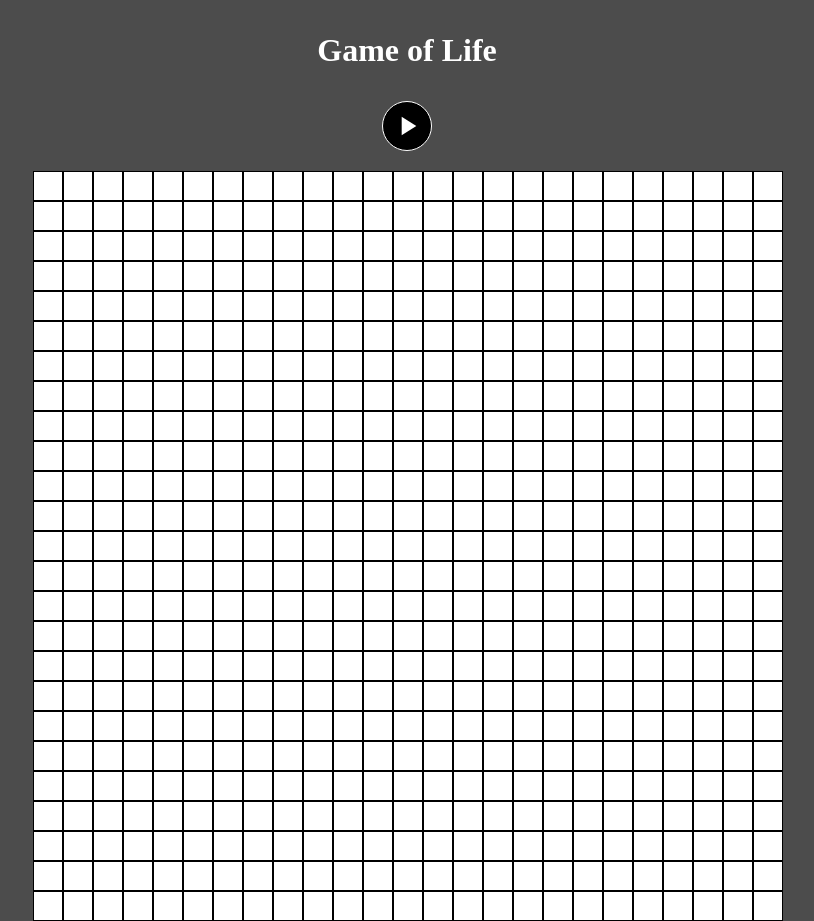
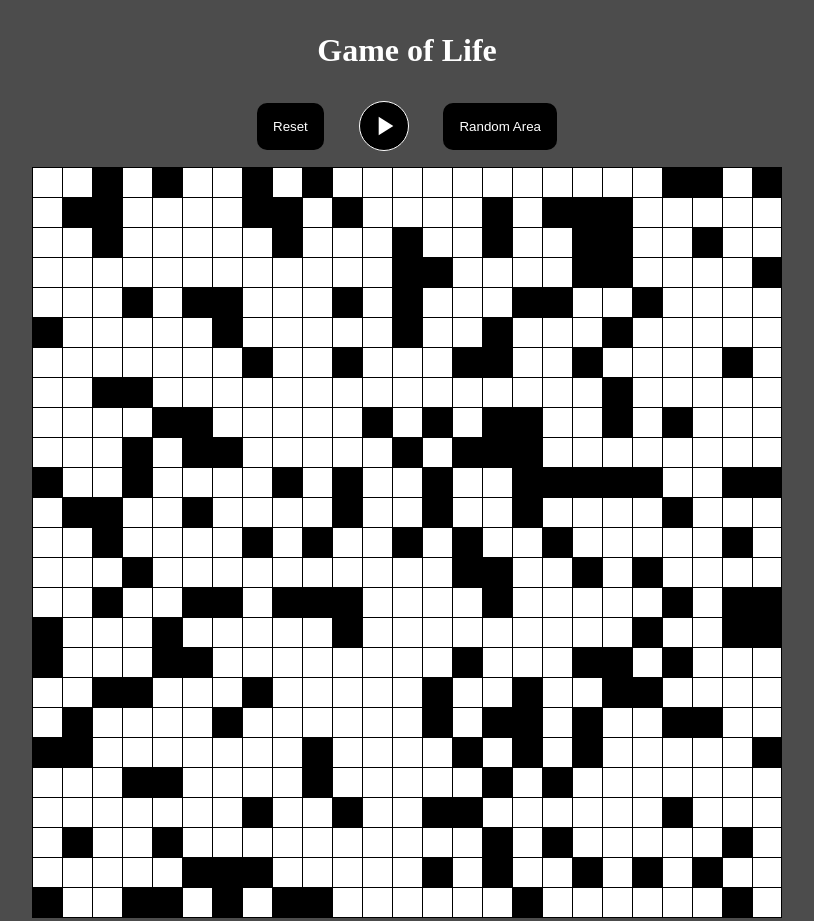
Before and after one commit to emre-cil/game-of-life, a React (Create React App) app: page / in a window 1280 px wide. Shown: the whole page, without its empty margins (233-1047 px from the left). Built offline with nearby package versions, Linux system fonts and the light colour scheme.

Commit message:
game logic created but wrong neighbors

```diff
--- a/src/App.js
+++ b/src/App.js
@@ -1,33 +1,129 @@
-import React, { useState } from 'react';
+import React, { useState, useEffect } from 'react';
 import styled from 'styled-components';
 import { MdPause, MdPlayArrow } from 'react-icons/md';
-
+import { Tile } from './components/Tile/Tile';
 const App = () => {
   const [isPlaying, setIsPlaying] = useState(false);
+  const [tiles, setTiles] = useState(Array(25).fill(Array(25).fill(false)));
+
+  //randomize the map when the page loads
+  useEffect(() => {
+    generateSeed();
+  }, []);
+
+  useEffect(() => {
+    if (isPlaying) {
+      const interval = setInterval(
+        () => {
+          setTiles(() => {
+            const newTiles = [...tiles];
+            tiles.forEach((row, rowIndex) => {
+              row.forEach((tile, tileIndex) => {
+                const neighbors = getNeighbors(rowIndex, tileIndex);
+                const alive = neighbors.filter((neighbor) => neighbor).length;
+                if (rowIndex === 0 && tileIndex === 3) {
+                  console.log(neighbors);
+                  console.log(tiles[0][2]);
+                  console.log(newTiles[0][2]);
+                }
+                if (tile && alive < 2) {
+                  newTiles[rowIndex][tileIndex] = false;
+                } else if (tile && alive > 3) {
+                  newTiles[rowIndex][tileIndex] = false;
+                } else if (tile && (alive === 2 || alive === 3)) {
+                  newTiles[rowIndex][tileIndex] = true;
+                } else if (!tile && alive === 3) {
+                  newTiles[rowIndex][tileIndex] = true;
+                }
+              });
+            });
+            return newTiles;
+          });
+        },
+        isPlaying ? 1000 : null
+      );
+      return () => clearInterval(interval);
+    }
+  }, [isPlaying]);
+
+  const getNeighbors = (rowIndex, tileIndex) => {
+    const neighbors = [];
+    for (let i = rowIndex - 1; i <= rowIndex + 1; i++) {
+      for (let j = tileIndex - 1; j <= tileIndex + 1; j++) {
+        if (
+          i >= 0 &&
+          i < tiles.length &&
+          j >= 0 &&
+          j < tiles[i].length &&
+          !(i === rowIndex && j === tileIndex)
+        ) {
+          neighbors.push(tiles[i][j]);
+        }
+      }
+    }
+    return neighbors;
+  };
+
+  //Any live cell with fewer than two live neighbours dies, as if by underpopulation.
+  //Any live cell with two or three live neighbours lives on to the next generation.
+  //Any live cell with more than three live neighbours dies, as if by overpopulation.
+  //Any dead cell with exactly three live neighbours becomes a live cell, as if by reproduction.
+
+  //a function to check if the tile is alive or dead
+  const setValue = (value, i, j) => {
+    setTiles(
+      tiles.map((row, rowIndex) =>
+        row.map((tile, tileIndex) => {
+          if (rowIndex === i && tileIndex === j) {
+            return value;
+          }
+          return tile;
+        })
+      )
+    );
+  };
+
+  //randomly generate a new tile array
+  const generateSeed = () => {
+    setTiles(
+      tiles.map((row) =>
+        row.map((tile) => {
+          return Math.random() > 0.75;
+        })
+      )
+    );
+  };
+
   return (
     <Wrapper>
       <Title>Game of Life</Title>
       <Controls>
+        <StyledButton
+          onClick={() => setTiles(Array(25).fill(Array(25).fill(false)))}
+        >
+          Reset
+        </StyledButton>
         {isPlaying ? (
           <MdPause onClick={() => setIsPlaying(false)} />
         ) : (
           <MdPlayArrow onClick={() => setIsPlaying(true)} />
         )}
+        <StyledButton onClick={generateSeed}>Random Area</StyledButton>
       </Controls>
       <GameField>
-        {Array(25)
-          .fill(0)
-          .map((_, i) => {
-            return (
-              <Row key={i}>
-                {Array(25)
-                  .fill(0)
-                  .map((_, j) => {
-                    return <Cell key={j} />;
-                  })}
-              </Row>
-            );
-          })}
+        {tiles.map((row, rowIndex) => (
+          <Row key={rowIndex}>
+            {row.map((tile, tileIndex) => (
+              <Tile
+                key={tileIndex}
+                value={tile}
+                setValue={setValue}
+                rowIndex={rowIndex}
+                tileIndex={tileIndex}
+              />
+            ))}
+          </Row>
+        ))}
       </GameField>
     </Wrapper>
   );
@@ -47,6 +143,8 @@ const Title = styled.h1`
 `;
 const GameField = styled.div`
   background-color: #fff;
+  border-right: 1px solid #000;
+  border-bottom: 1px solid #000;
 `;
 const Row = styled.div`
   display: grid;
@@ -59,23 +157,13 @@ const Row = styled.div`
     grid-template-columns: repeat(25, 11px);
   }
 `;
-const Cell = styled.div`
-  width: 18px;
-  height: 18px;
-  border: 1px solid #000;
-  @media screen and (min-width: 1000px) {
-    width: 28px;
-    height: 28px;
-  }
-  @media screen and (max-width: 588px) {
-    width: 10px;
-    height: 10px;
-  }
-  &:hover {
-    background-color: rgba(0, 100, 255, 0.35);
-  }
-`;
+
 const Controls = styled.div`
+  user-select: none;
+  width: 300px;
+  display: flex;
+  justify-content: space-between;
+  align-items: center;
   svg {
     font-size: 2rem;
     color: #fff;
@@ -84,8 +172,31 @@ const Controls = styled.div`
     border-radius: 50%;
     padding: 0.5rem;
     background-color: #000;
+    transition: all 0.2s ease-in;
+    &:hover {
+      background-color: white;
+      color: black;
+      border-color: black;
+    }
   }
   margin-bottom: 1rem;
 `;
+const StyledButton = styled.button`
+  transition: all 0.2s ease-in-out;
+  background-color: #000;
+  color: #fff;
+  border: none;
+  border-radius: 10px;
+  padding: 1rem;
+  cursor: pointer;
+  &:hover {
+    background-color: #fff;
+    color: #000;
+  }
+  &:active {
+    position: relative;
+    top: 1px;
+  }
+`;
 
 export default App;
--- /dev/null
+++ b/src/components/Tile/Tile.js
@@ -0,0 +1,31 @@
+import React from 'react';
+import styled from 'styled-components';
+export const Tile = ({ value, setValue, rowIndex, tileIndex }) => {
+  return (
+    <TileWrapper
+      onClick={() => {
+        setValue(!value, rowIndex, tileIndex);
+      }}
+      style={value ? { backgroundColor: '#000' } : {}}
+    />
+  );
+};
+
+const TileWrapper = styled.div`
+  width: 19px;
+  height: 19px;
+  border-top: 1px solid #000;
+  border-left: 1px solid #000;
+
+  @media screen and (min-width: 1000px) {
+    width: 29px;
+    height: 29px;
+  }
+  @media screen and (max-width: 588px) {
+    width: 11px;
+    height: 11px;
+  }
+  &:hover {
+    background-color: rgba(0, 100, 255, 0.35);
+  }
+`;
```
